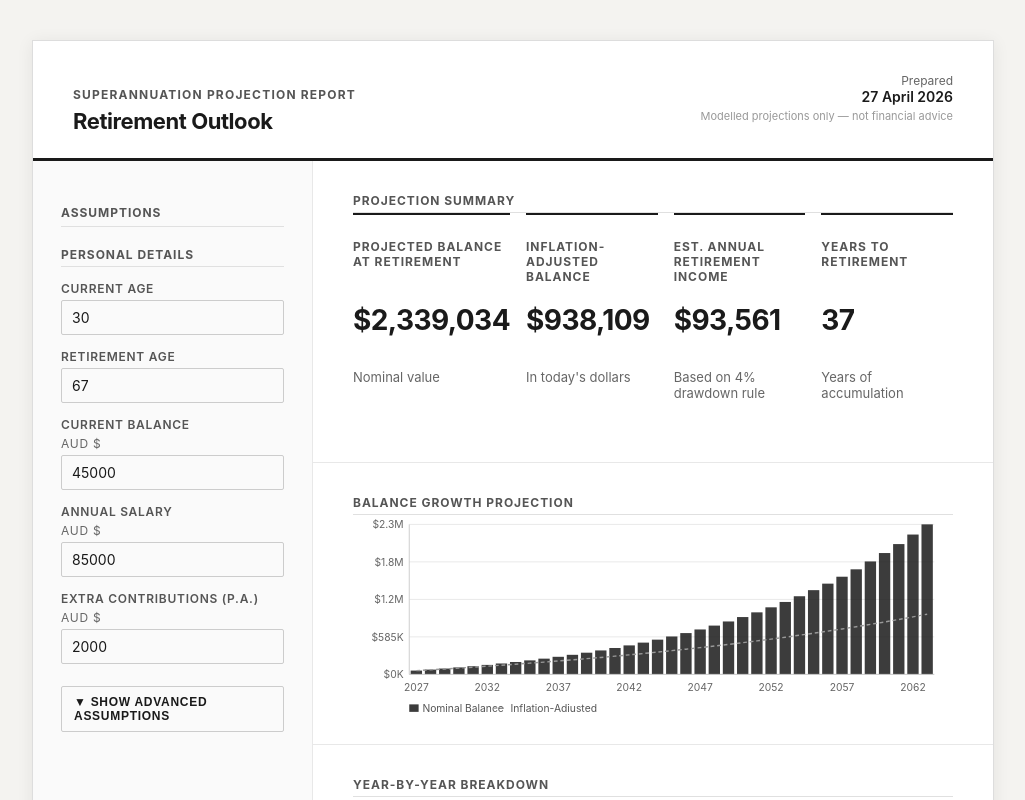
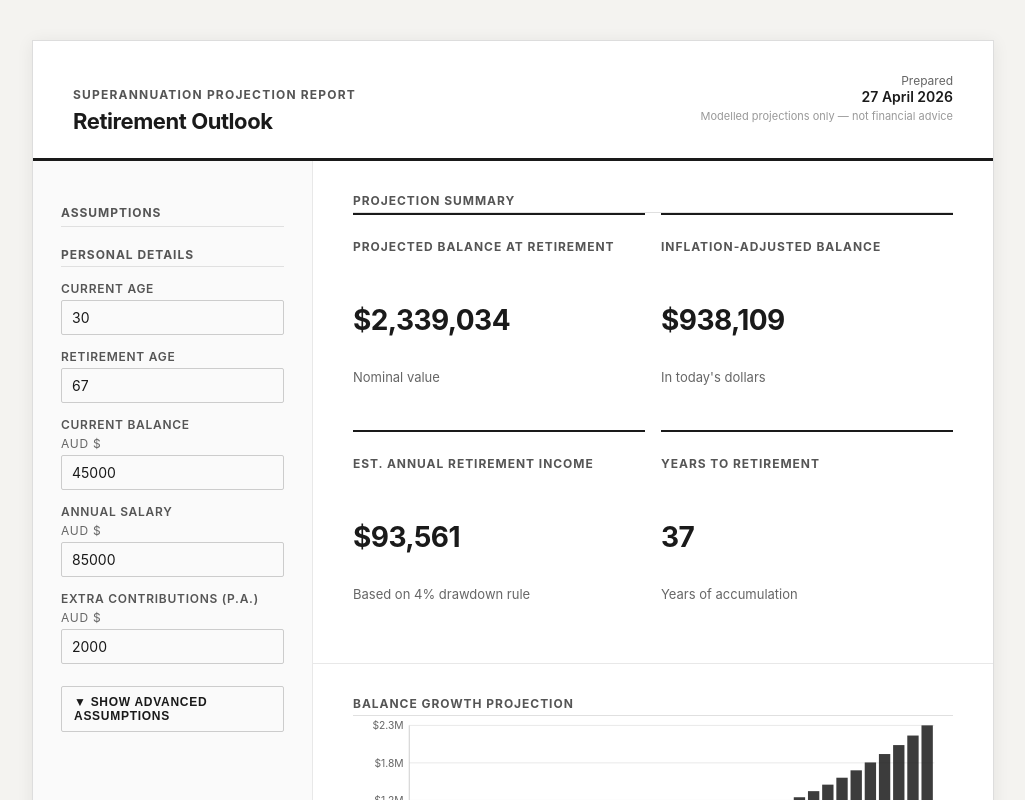
Before and after one commit to mitch-murph/super-retirement-planner, a React (Vite) app: page / in a window 1280 px wide. Shown: the top 800 px of the page, without its empty margins (127-1152 px from the left). Built offline with nearby package versions, Linux system fonts and the light colour scheme.

Commit message:
Update SummaryMetrics grid layout

```diff
--- a/src/components/SummaryMetrics.tsx
+++ b/src/components/SummaryMetrics.tsx
@@ -34,7 +34,7 @@ export default function SummaryMetrics({ result }: Props) {
   return (
     <div>
       <SectionHeading>Projection Summary</SectionHeading>
-      <div style={{ display: "grid", gridTemplateColumns: "repeat(4, 1fr)", gap: "16px", alignItems: "start" }}>
+      <div style={{ display: "grid", gridTemplateColumns: "repeat(2, 1fr)", gap: "16px", alignItems: "start" }}>
         <div style={metricStyle}>
           <MetricLabel>Projected Balance at Retirement</MetricLabel>
           <p style={valueStyle}>{fmt(result.finalBalance)}</p>
```
